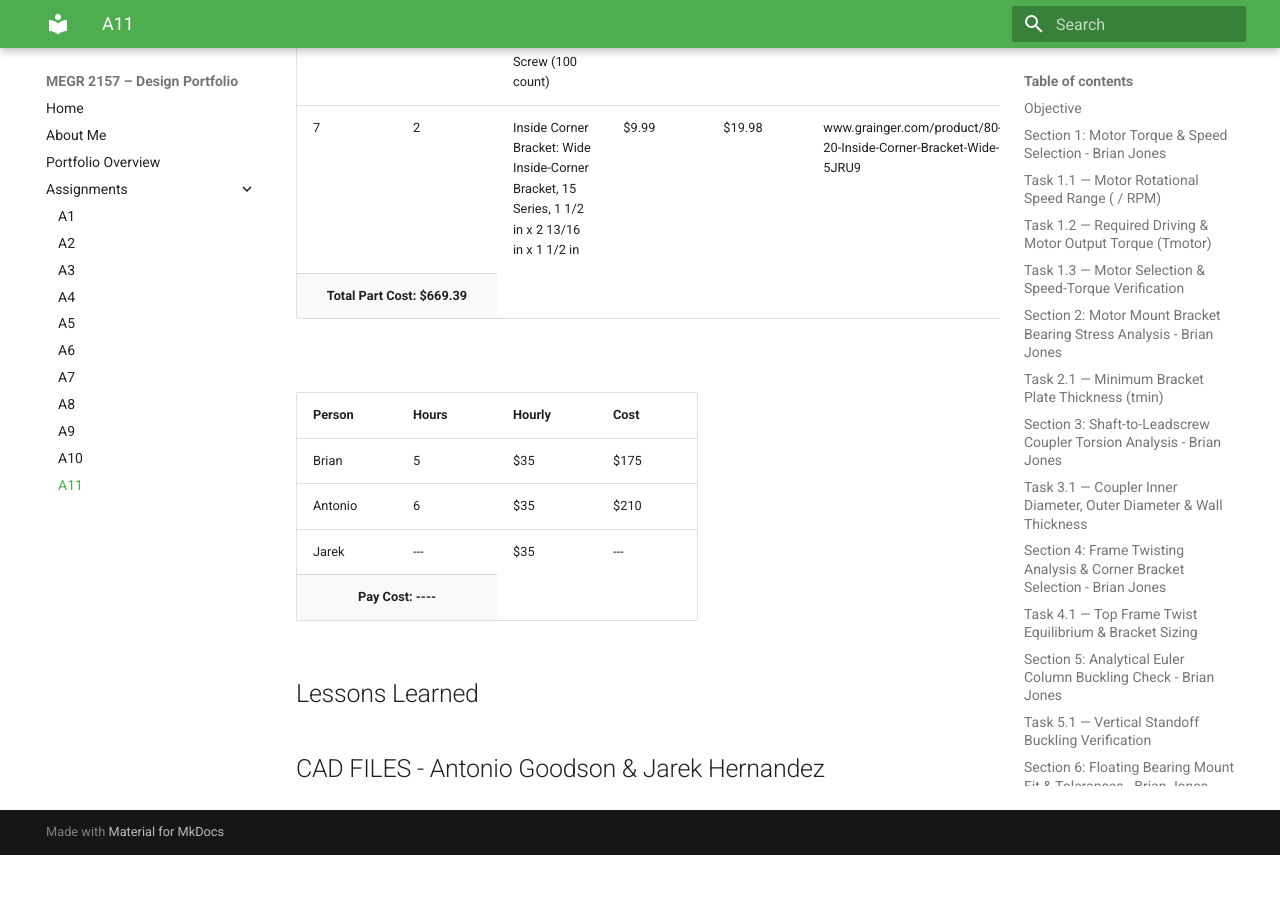
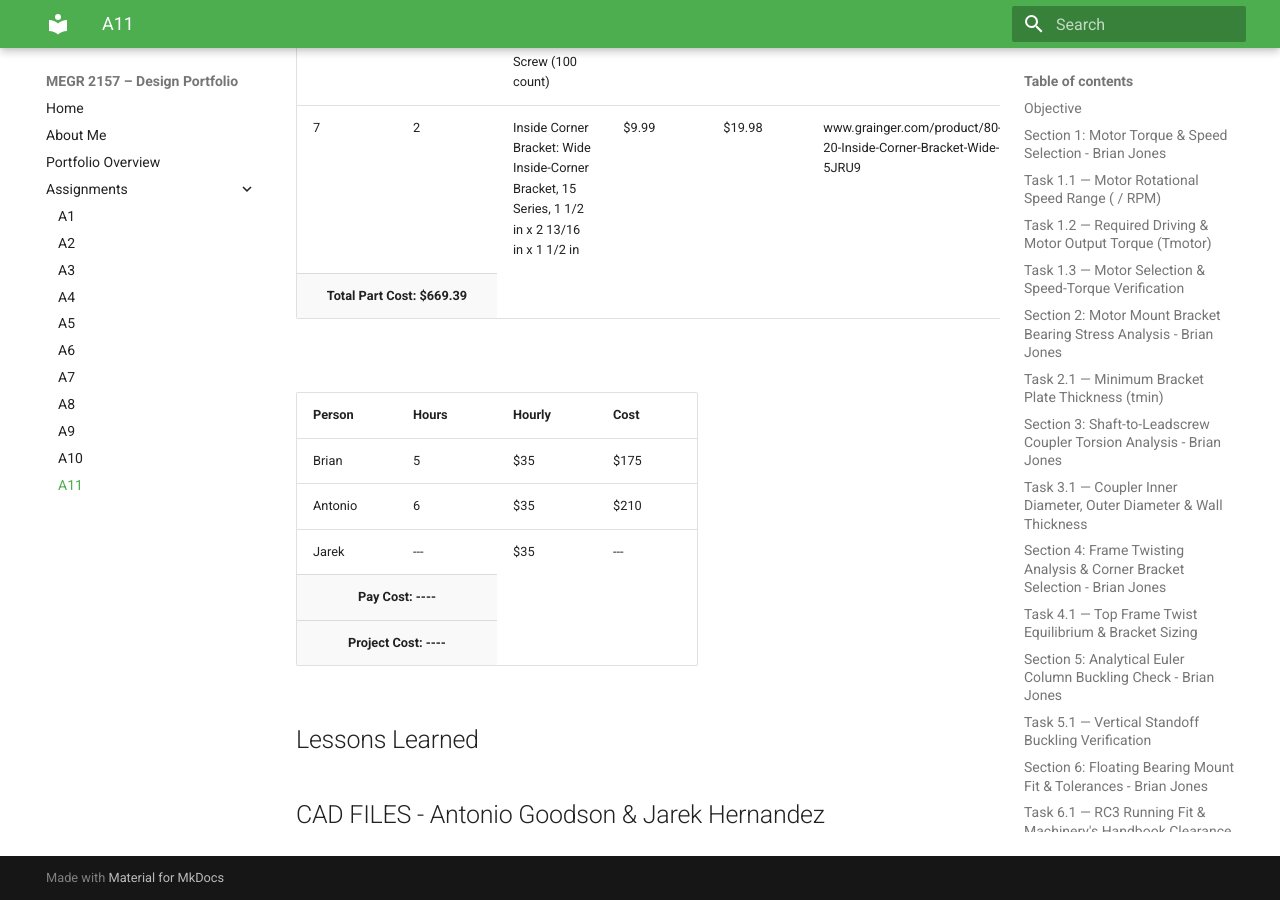
Before and after one commit to AntGo36/design-projects-portfolio, an MkDocs documentation site: the page built from docs/assignments/a11/index.md, in a window 1280 px wide and 900 px high, scrolled down 28010 px. Built offline with MkDocs 1.6.1 and Material for MkDocs 9.7.7, drawn with Linux system fonts in a browser that asks for light colours; before the commit the page ends 28865 px from its top, so only the background shows below that.

Commit message:
Update index.md

```diff
--- a/docs/assignments/a11/index.md
+++ b/docs/assignments/a11/index.md
@@ -515,6 +515,10 @@ Results from FEAs were well beyond the proposed limits, with FS ranging from 25
       Pay Cost: ----
       </td>
     </tr>
+    <tr>
+      <td colspan="2" style="text-align: center; font-weight: bold; background-color: #f9f9f9;">
+        Project Cost: ----
+    </tr>
   </tfoot>
   </body>
 </table>
```
